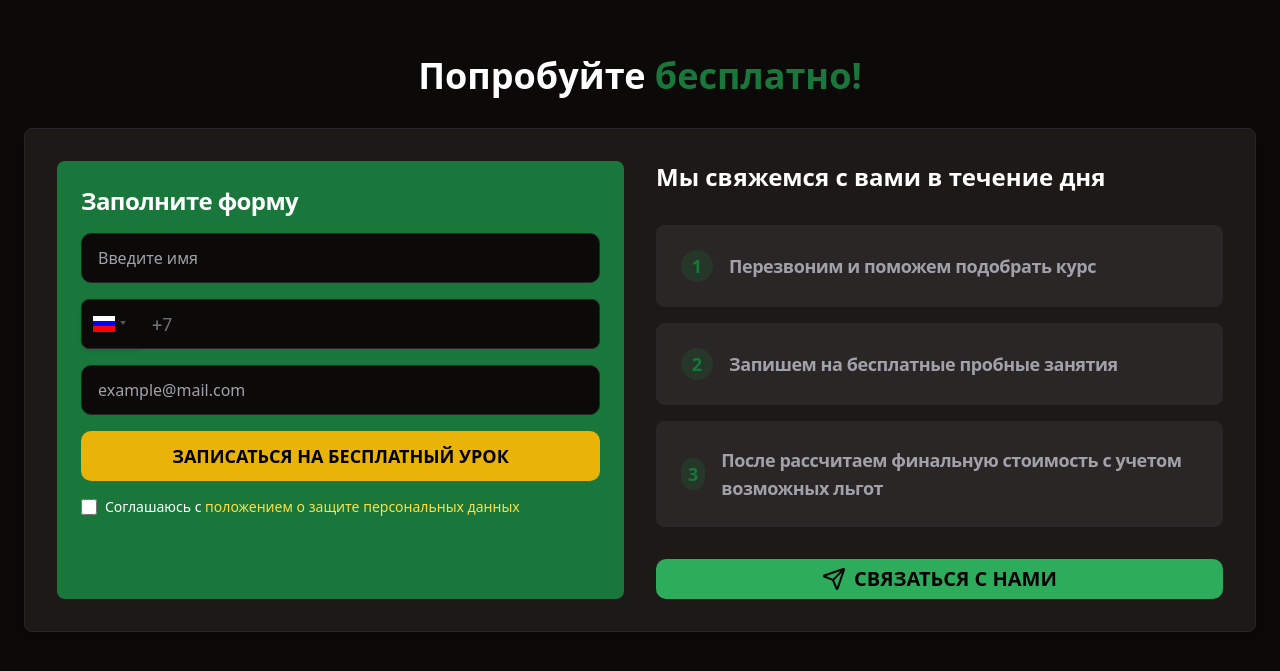
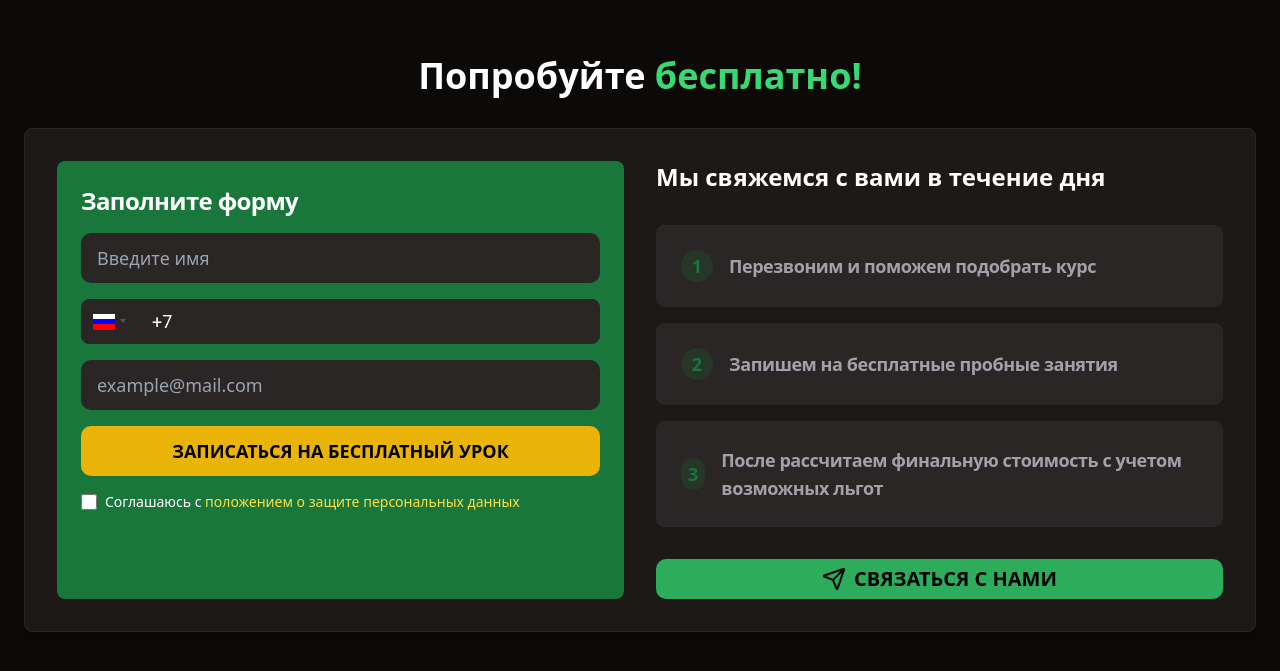
Before and after one commit to Horman69/pro_code_p3, a React (Vite) app: page / in a window 1280 px wide. Shown: the part 7639-8310 px from the top of the page. Built offline with nearby package versions, Linux system fonts and the light colour scheme.

Commit message:
Обновлен компонент Newsletter: изменены стили полей ввода для поддержки светлой и темной тем

```diff
--- a/src/PhoneInput.css
+++ b/src/PhoneInput.css
@@ -10,6 +10,12 @@
     outline: none !important;
     box-shadow: none !important;
     padding-left: 70px !important; /* Увеличиваем отступ слева для смещения номера вправо */
+}
+
+/* Добавляем стиль для темной темы */
+.dark .react-tel-input .form-control {
+    background-color: #2A2625 !important;
+    color: #ffffff !important; /* Изменяем цвет текста на белый для лучшей читаемости */
 }
 
 /* Стили для области с флагом */
--- a/src/components/Newsletter.tsx
+++ b/src/components/Newsletter.tsx
@@ -82,10 +82,9 @@ export const Newsletter: React.FC = () => {
   const inputStyle = {
     width: '100%',
     height: '50px',
-    fontSize: '16px',
+    fontSize: '1.125rem',
     borderRadius: '10px',
-    // border: '1px solid #191817',
-    color: '#71717A',
+    border: 'none',
     paddingLeft: '16px',
   };
 
@@ -93,7 +92,7 @@ export const Newsletter: React.FC = () => {
     <section id="trial-form" className="py-24 sm:py-32">
       <div className="container">
         <h2 className="text-3xl md:text-4xl font-bold mb-8 text-center text-black dark:text-white">
-          Попробуйте <span className="text-[#2dac5c] dark:text-[#19773b]">бесплатно!</span>
+          Попробуйте <span className="text-[#2dac5c] dark:text-[#38d975]">бесплатно!</span>
         </h2>
         <Card className="shadow-lg hover:shadow-xl transition-shadow duration-300 bg-white dark:bg-[#1c1917]">
           <CardContent className="p-8">
@@ -108,30 +107,18 @@ export const Newsletter: React.FC = () => {
                       name="name"
                       value={formData.name}
                       onChange={handleChange}
+                      className="bg-white dark:bg-[#2A2625] text-[#71717A] dark:text-white placeholder-[#71717A] dark:placeholder-gray-400"
                     />
                     {errors.name && <p className="text-[#FFF59E] text-sm mt-1">{errors.name}</p>}
                   </div>
                   <div>
                     <PhoneInput
-                      country={'ru'} // Устанавливаем Россию как страну по умолчанию
-                      value={formData.phone} // Значение телефона из состояния формы
-                      onChange={handlePhoneChange} // Обработчик изменения номера телефона
+                      country={'ru'}
+                      value={formData.phone}
+                      onChange={handlePhoneChange}
                       inputProps={{
                         name: 'phone',
                         required: true,
-                      }}
-                      inputStyle={{
-                        ...inputStyle,
-                        paddingLeft: '48px',
-                      }}
-                      buttonStyle={{
-                        border: 'none',
-                        background: 'transparent',
-                        borderRadius: '10px 0 0 10px',
-                        boxShadow: '0 2px 4px rgba(0, 0, 0, 0.1)', // Добавляем тень
-                      }}
-                      dropdownStyle={{
-                        width: 'max-content',
                       }}
                       containerStyle={{
                         width: '100%',
@@ -146,6 +133,7 @@ export const Newsletter: React.FC = () => {
                       name="email"
                       value={formData.email}
                       onChange={handleChange}
+                      className="bg-white dark:bg-[#2A2625] text-[#71717A] dark:text-white placeholder-[#71717A] dark:placeholder-gray-400"
                     />
                     {errors.email && <p className="text-[#FFF59E] text-sm mt-1">{errors.email}</p>}
                   </div>
```
